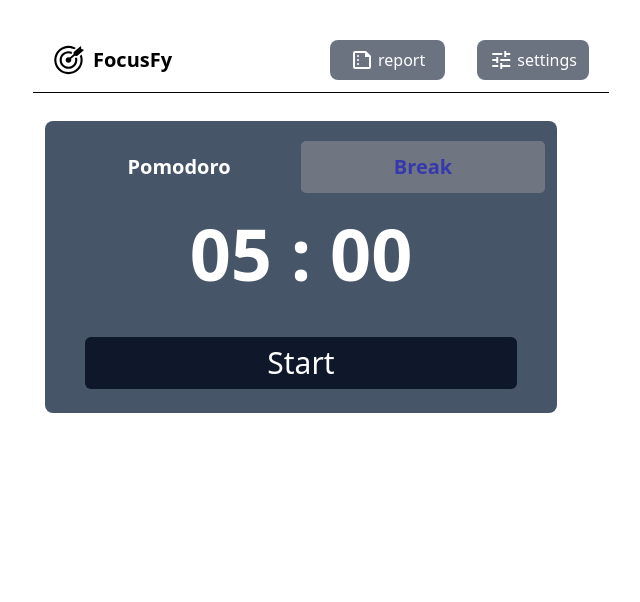
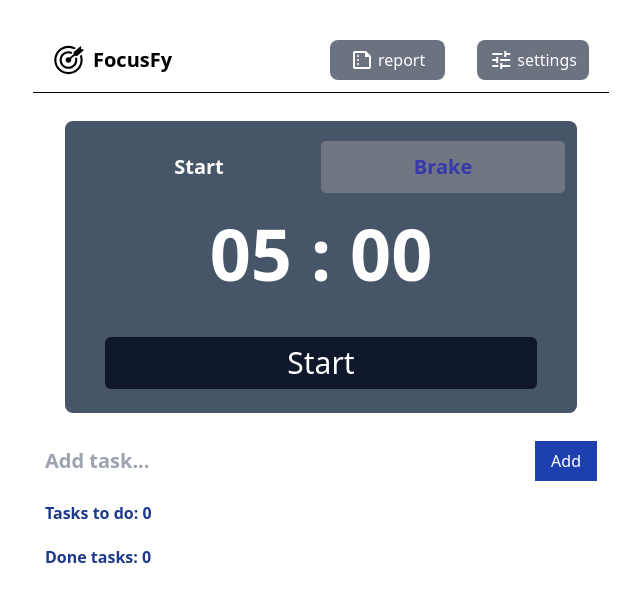
Before and after one commit to IbrohimJumayev/FocusFy, a React (Vite) app: page /break in a window 1280 px wide. Shown: the top 602 px of the page, without its empty margins (319-959 px from the left). Built offline with nearby package versions, Linux system fonts and the light colour scheme.

Commit message:
added todo list but there is work todo

```diff
--- a/index.html
+++ b/index.html
@@ -4,6 +4,8 @@
     <meta charset="UTF-8" />
     <link rel="icon" type="image/svg+xml" href="/focus.svg">
     <meta name="viewport" content="width=device-width, initial-scale=1.0" />
+    <link rel="stylesheet"
+      href="https://fonts.googleapis.com/css2?family=Material+Symbols+Outlined:opsz,wght,FILL,GRAD@24,400,0,0" />
     <link rel="stylesheet"
       href="https://fonts.googleapis.com/css2?family=Material+Symbols+Outlined:opsz,wght,FILL,GRAD@24,400,0,0" />
     <title>FocusFy</title>
--- a/src/components/Timer/StartTimer.jsx
+++ b/src/components/Timer/StartTimer.jsx
@@ -2,8 +2,16 @@ import React, { useEffect, useContext, useState, useRef } from "react";
 import { timerContext } from "../../pages/HomePage";
 
 const StartTimer = () => {
-  const { timer, setTimer, timerOn, setTimerOn, breaktime, setBreakTime } =
-    useContext(timerContext);
+  const {
+    timer,
+    setTimer,
+    timerOn,
+    setTimerOn,
+    breaktime,
+    setBreakTime,
+    isDisabled,
+    setIsDisabled,
+  } = useContext(timerContext);
   const intervalRef = useRef(null);
 
   useEffect(() => {
@@ -18,12 +26,14 @@ const StartTimer = () => {
           }
         });
       }, 1000);
+      setIsDisabled(true);
     } else {
       clearInterval(intervalRef.current);
+      setIsDisabled(false);
     }
 
     return () => clearInterval(intervalRef.current);
-  }, [timerOn, setTimer]);
+  }, [timerOn, setTimer, setIsDisabled]);
 
   useEffect(() => {
     const totalSeconds = Math.floor(timer / 1000);
--- a/src/components/Timer/Timer.jsx
+++ b/src/components/Timer/Timer.jsx
@@ -7,27 +7,31 @@ import {
 } from "react-router-dom";
 import StartTimer from "./StartTimer";
 import Break from "./Break";
+import AddingTasks from "../addTask/AddingTasks";
 
 const Timer = () => {
   return (
-    <div className="bg-slate-600 mt-7 rounded-lg text-white font-bold max-w-lg m-auto mx-3">
+    <>
+      <div className="bg-slate-600 mt-7 rounded-lg text-white font-bold max-w-lg m-auto max-sm:rounded-none max-sm:mt-0  pb-6 ">
         <Router>
           <div className="flex text-xl pt-5 px-3">
             <NavLink className="flex-1 text-center py-3" to="/">
-            Pomodoro
+              Start
             </NavLink>
             <NavLink className="flex-1 text-center py-3" to={"/break"}>
-            Break
+              Brake
             </NavLink>
           </div>
-
           <Routes>
             <Route path="/" element={<StartTimer />} />
             <Route path="/break" element={<Break />} />
           </Routes>
-        <br />
         </Router>
       </div>
+      <div>
+        <AddingTasks />
+      </div>
+    </>
   );
 };
 
--- a/src/components/addTask/AddingTasks.jsx
+++ b/src/components/addTask/AddingTasks.jsx
@@ -0,0 +1,108 @@
+import { useState } from "react";
+
+const AddingTasks = () => {
+  const [todos, setTodos] = useState([]);
+  const [newTask, setNewTask] = useState("");
+  const [doneTodos, setDoneTodos] = useState([]);
+
+  const handleInputChange = (e) => {
+    setNewTask(e.target.value);
+  };
+
+  const addTask = (e) => {
+    e.preventDefault();
+    if (newTask.trim() !== "") {
+      const TASK = {
+        id: Date.now(),
+        taskName: newTask,
+        done: false,
+      };
+      setTodos([...todos, TASK]);
+      setNewTask("");
+    }
+  };
+
+  const deleteTask = (id) => {
+    const updatedTodos = todos.filter((t) => t.id !== id);
+    setTodos(updatedTodos);
+  };
+
+  const doneTasks = (id) => {
+    const updatedTodos = todos.filter((t) => t.id !== id);
+    const doneTask = todos.find((t) => t.id === id);
+
+    setDoneTodos([...doneTodos, doneTask]);
+    setTodos(updatedTodos);
+  };
+
+  const undo = (id) => {
+    const updatedTasks = doneTodos.filter((d) => d.id !== id);
+    const taskUndoList = doneTodos.filter((d) => d.id === id);
+
+    setTodos([...todos, taskUndoList[0]]);
+    setDoneTodos(updatedTasks);
+  };
+
+  return (
+    <div className="mt-7 px-3">
+      <form className="flex justify-between" onSubmit={addTask}>
+        <input
+          className="outline-none border-b-black focus:border-b duration-100 font-bold text-xl"
+          type="text"
+          placeholder="Add task..."
+          value={newTask}
+          onChange={handleInputChange}
+        />
+        <button
+          type="submit"
+          className="bg-blue-800 text-white px-4 py-2 active:scale-75 duration-100"
+        >
+          Add
+        </button>
+      </form>
+      <h1 className="font-black mb-5 mt-5 text-blue-900">
+        Tasks to do: {todos.length}
+      </h1>
+      <div>
+        <ul className="mt-5">
+          {todos.map((t) => (
+            <li className="flex justify-between py-1" key={t.id}>
+              <p className="text-xl font-bold">{t.taskName}</p>
+              <div className="flex gap-5">
+                <button
+                  className="active:scale-75"
+                  onClick={() => doneTasks(t.id)}
+                >
+                  <span className="material-symbols-outlined">check</span>
+                </button>
+                <button
+                  onClick={() => deleteTask(t.id)}
+                  className="active:scale-75"
+                >
+                  <span className="material-symbols-outlined">delete</span>
+                </button>
+              </div>
+            </li>
+          ))}
+        </ul>
+        <h1 className="font-black mb-5 mt-5 text-blue-900">
+          Done tasks: {doneTodos.length}
+        </h1>
+        <ul className="mt-5">
+          {doneTodos.map((d) => (
+            <li className="flex justify-between py-1" key={d.id}>
+              <p className="text-xl font-bold">{d.taskName}</p>
+              <div>
+                <button onClick={() => undo(d.id)} className="active:scale-75">
+                  <span className="material-symbols-outlined">undo</span>
+                </button>
+              </div>
+            </li>
+          ))}
+        </ul>
+      </div>
+    </div>
+  );
+};
+
+export default AddingTasks;
--- a/src/index.css
+++ b/src/index.css
@@ -26,3 +26,9 @@ body.dark-mode {
     transition-duration: 0.3s;
     opacity: 0.8;
 }
+
+.pointer-events-none {
+    pointer-events: none;
+    opacity: 0.5;
+    /* Optional: to visually indicate the link is disabled */
+}
--- a/src/pages/HomePage.jsx
+++ b/src/pages/HomePage.jsx
@@ -8,11 +8,13 @@ const HomePage = () => {
   const [timer, setTimer] = useState(25 * 60 * 1000);
   const [breaktime, setBreakTime] = useState(5 * 60 * 1000);
   const [timerOn, setTimerOn] = useState(false);
+  const [isDisabled, setIsDisabled] = useState(false)
+
 
   return (
     <>
       <div className="max-w-xl border-solid m-auto">
-        <timerContext.Provider value={{ timer, setTimer, timerOn, setTimerOn, breaktime, setBreakTime }}>
+        <timerContext.Provider value={{ timer, setTimer, timerOn, setTimerOn, breaktime, setBreakTime, isDisabled, setIsDisabled }}>
           <Navbar />
           <Timer />
         </timerContext.Provider>
```
Also changed, not shown: src/components/Timer/Break.jsx (line endings or trailing spaces). Lines whose indentation alone changed are shown as unchanged.
